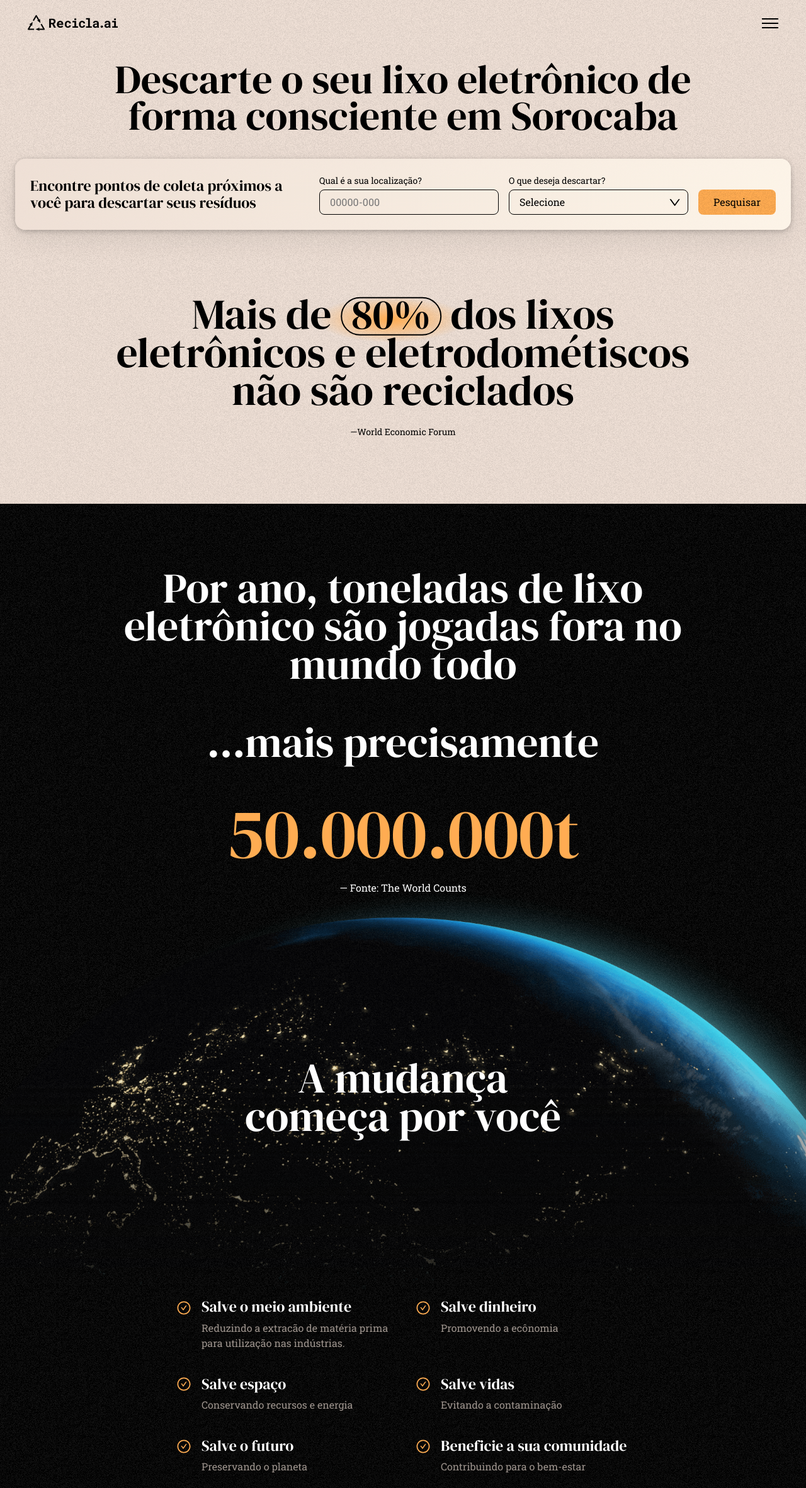
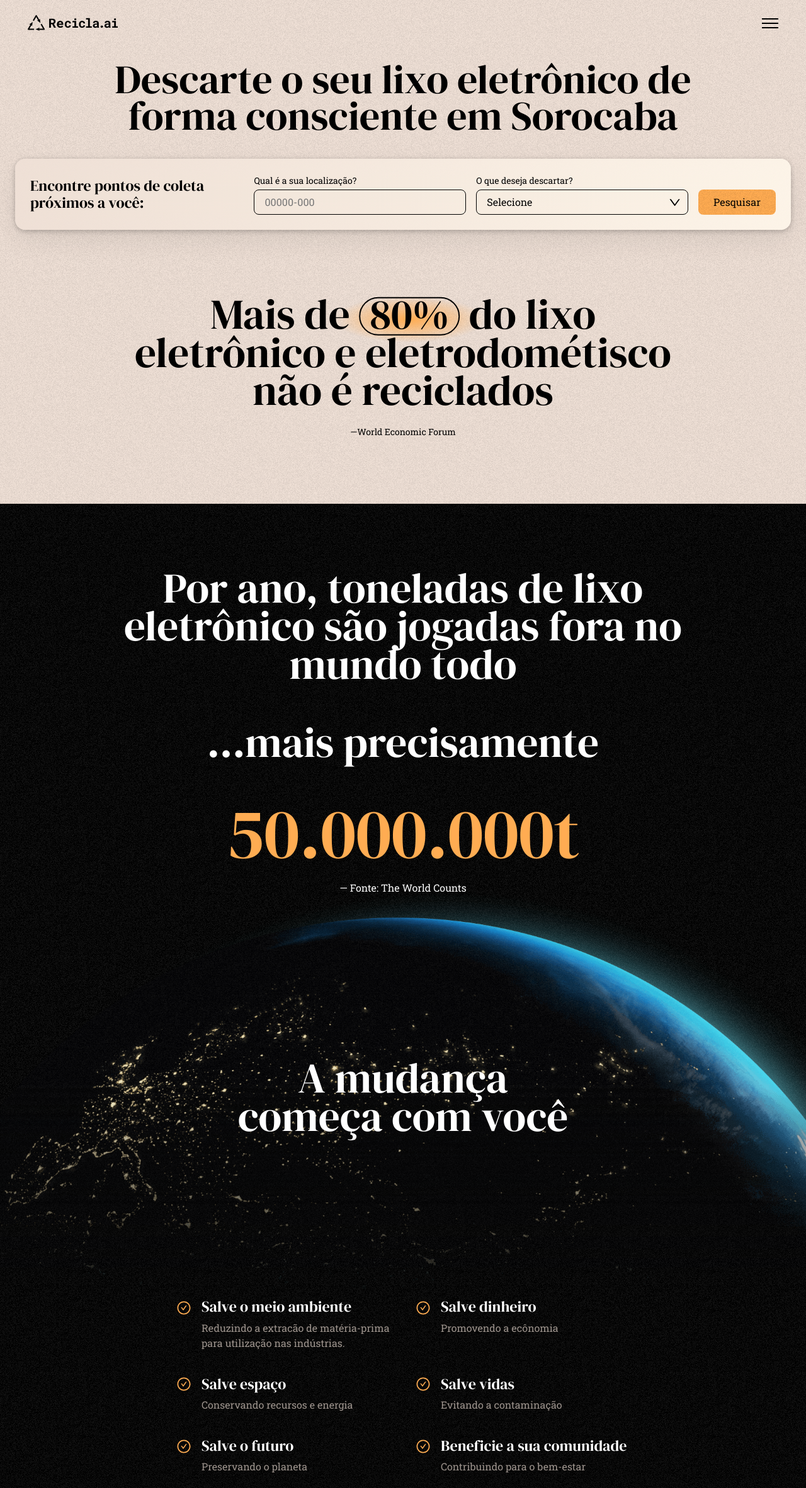
Before and after one commit to facens-fcc/recicla-ai-spring-boot, a React (Vite) app: page / in a window 1280 px wide. Shown: the top 2363 px of the page at 63% size. Built offline with nearby package versions, Linux system fonts and the light colour scheme.

Commit message:
Update content

```diff
--- a/src/components/Search/Search.jsx
+++ b/src/components/Search/Search.jsx
@@ -163,7 +163,7 @@ const Search = ({ userZipCode = '', userSelectedCategories = [] }) => {
     <div className={style.search}>
       <div className={style.search__box}>
         <div className={style.search__content}>
-          <h2 className="heading">Encontre pontos de coleta próximos a você para descartar seus resíduos</h2>
+          <h2 className="heading">Encontre pontos de coleta próximos a você:</h2>
         </div>
         <form className={style.search__form} method="GET" onSubmit={handleSubmit}>
           <div className="field">
@@ -194,8 +194,8 @@ const Search = ({ userZipCode = '', userSelectedCategories = [] }) => {
             <div role="alert" aria-live="assertive" aria-atomic="true" className={style.search__errors}>
               {isFormValid === false && (
                 <ul className={style.search__errors__list}>
-                  {!isZipCodeValid && <li className={style.search__errors__item}>⚠️ Digite um CEP válido.</li>}
-                  {!isCategoryValid && <li className={style.search__errors__item}>⚠️ Selecione pelo menos um tipo de resíduo.</li>}
+                  {!isZipCodeValid && <li className={style.search__errors__item}>Digite um CEP válido.</li>}
+                  {!isCategoryValid && <li className={style.search__errors__item}>Selecione o que deseja descartar.</li>}
                 </ul>
               )}
             </div>
--- a/src/components/Search/Search.module.css
+++ b/src/components/Search/Search.module.css
@@ -35,7 +35,7 @@
     box-shadow: 0px 2px 8px rgba(0, 0, 0, 0.24), 0px 16px 40px rgba(0, 0, 0, 0.08);
 
     padding: var(--spacing-md);
-    grid-template-columns: 3fr 5fr;
+    grid-template-columns: 2fr 5fr;
   }
 
   .search__form {
--- a/src/pages/Home/Home.jsx
+++ b/src/pages/Home/Home.jsx
@@ -16,7 +16,7 @@ const Home = () => {
       <section className={style.whyRecycle} id="por-que-reciclar">
         <figure className={style.whyRecycle__quote}>
           <blockquote className={`${style.whyRecycle__quote__content} display display--medium`} cite="https://www.theworldcounts.com/challenges/waste/electronic-waste-facts">
-            Mais de <span className={style.whyRecycle__quote__highlight}>80%</span> dos lixos eletrônicos e eletrodométiscos não são reciclados
+            Mais de <span className={style.whyRecycle__quote__highlight}>80%</span> do lixo eletrônico e eletrodométisco não é reciclados
           </blockquote>
           <figcaption className={style.whyRecycle__quote__source}>
             —<cite>World Economic Forum</cite>
@@ -38,7 +38,7 @@ const Home = () => {
         </figure>
         <div className={style.worldCount__earth}>
           <img className={style.worldCount__earth__image} src={earth} alt="Imagem do planeta Terra" loading="lazy" />
-          <p className={`${style.worldCount__earth__text} display display--medium`}>A mudança começa por você</p>
+          <p className={`${style.worldCount__earth__text} display display--medium`}>A mudança começa com você</p>
         </div>
       </section>
 
@@ -47,7 +47,7 @@ const Home = () => {
           <ul className={`${style.benefits__list} checklist checklist--orange`}>
             <li className={style.benefits__item}>
               <h2 className="heading">Salve o meio ambiente</h2>
-              <p className={style.benefits__item__description}>Reduzindo a extracão de matéria prima para utilização nas indústrias.</p>
+              <p className={style.benefits__item__description}>Reduzindo a extracão de matéria-prima para utilização nas indústrias.</p>
             </li>
             <li className={style.benefits__item}>
               <h2 className="heading">Salve dinheiro</h2>
--- a/src/pages/Home/Home.module.css
+++ b/src/pages/Home/Home.module.css
@@ -25,7 +25,7 @@
 
 .whyRecycle__quote__content {
   word-break: break-word;
-  max-width: 28ch;
+  max-width: 26ch;
   margin: auto;
 }
 
```
